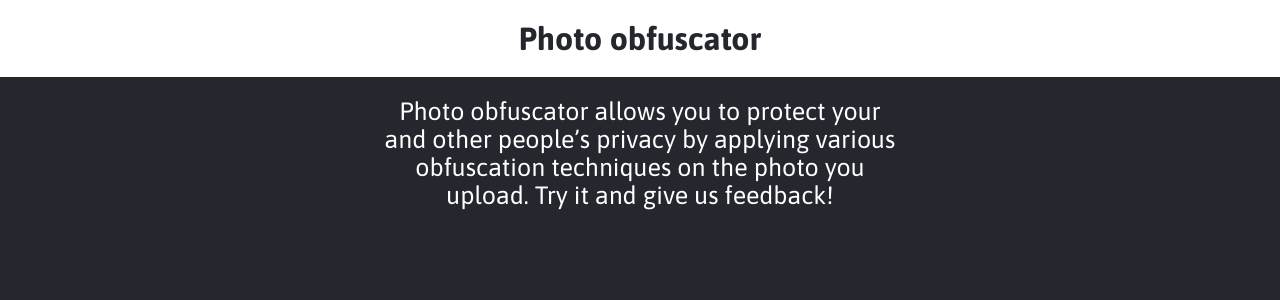
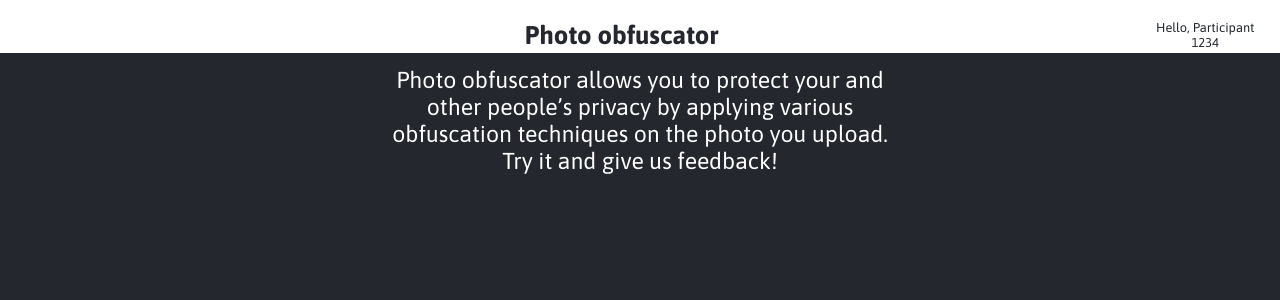
Before and after one commit to 3delfina/dissertation, a Django app: page /obfuscator in a window 1280 px wide. Shown: the top 300 px of the page. Run offline with Django 3.2, Linux system fonts and the light colour scheme.

Commit message:
Made text and element sizes relative, added a placeholder for participant id.

```diff
--- a/src/obfuscator/static/obfuscator/style.css
+++ b/src/obfuscator/static/obfuscator/style.css
@@ -13,20 +13,35 @@ body{
 
 header{
   background: white;
-  padding: 20px;
-}
-
-header>h1{
+  width: 100%;
+  height: 3.3rem;
   color: #24272E;
   text-align: center;
 }
 
+.aligncenter {
+  padding-top: 1.25rem;
+  padding-bottom: 0.625rem;
+  display: inline-block;
+  position: fixed;
+  left: 41%;
+  font-size: 1vw;
+}
+.alignright {
+  padding-top: 1.25rem;
+  padding-bottom: 0.625rem;
+  display: inline-block;
+  position: fixed;
+  right: 2%;
+  font-size: 1vw;
+}
+
 .main-area{
-  padding-top: 20px;
+  padding-top: 1%;
 }
 
 .before-upload{
-  font-size: 25px;
+  font-size: 1.5625rem;
   color: white;
 }
 
@@ -34,4 +49,5 @@ header>h1{
   text-align: center;
   margin-left: 30%;
   margin-right: 30%;
+  font-size: 1.8vw;
 }
--- a/src/obfuscator/templates/obfuscator/index.html
+++ b/src/obfuscator/templates/obfuscator/index.html
@@ -11,7 +11,8 @@
 
   <body>
     <header>
-      <h1>Photo obfuscator</h1>
+      <div class="aligncenter"><h1>Photo obfuscator</h1></div>
+      <div class="alignright">Hello, Participant<br>1234</div>
     </header>
 
     <div class="main-area">
```
